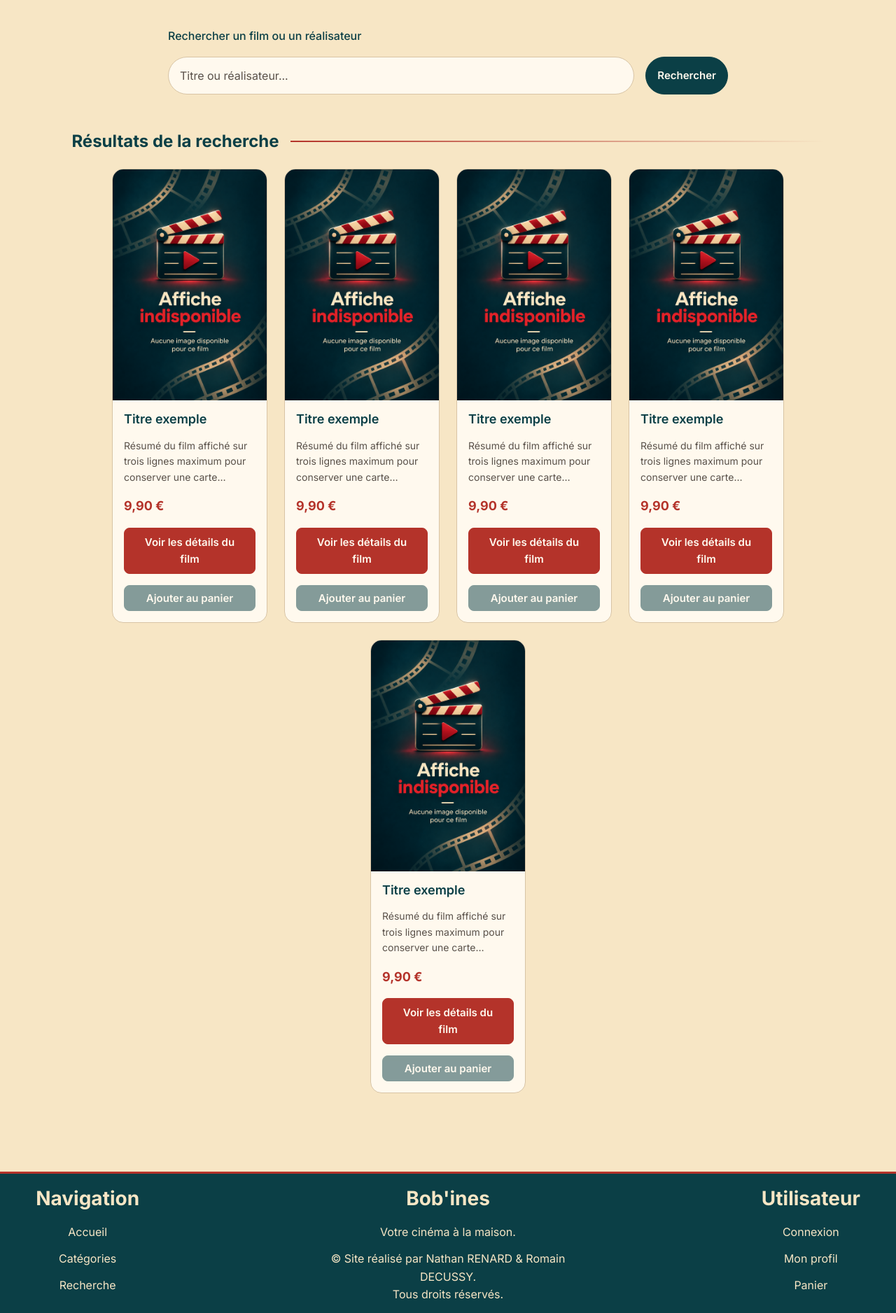
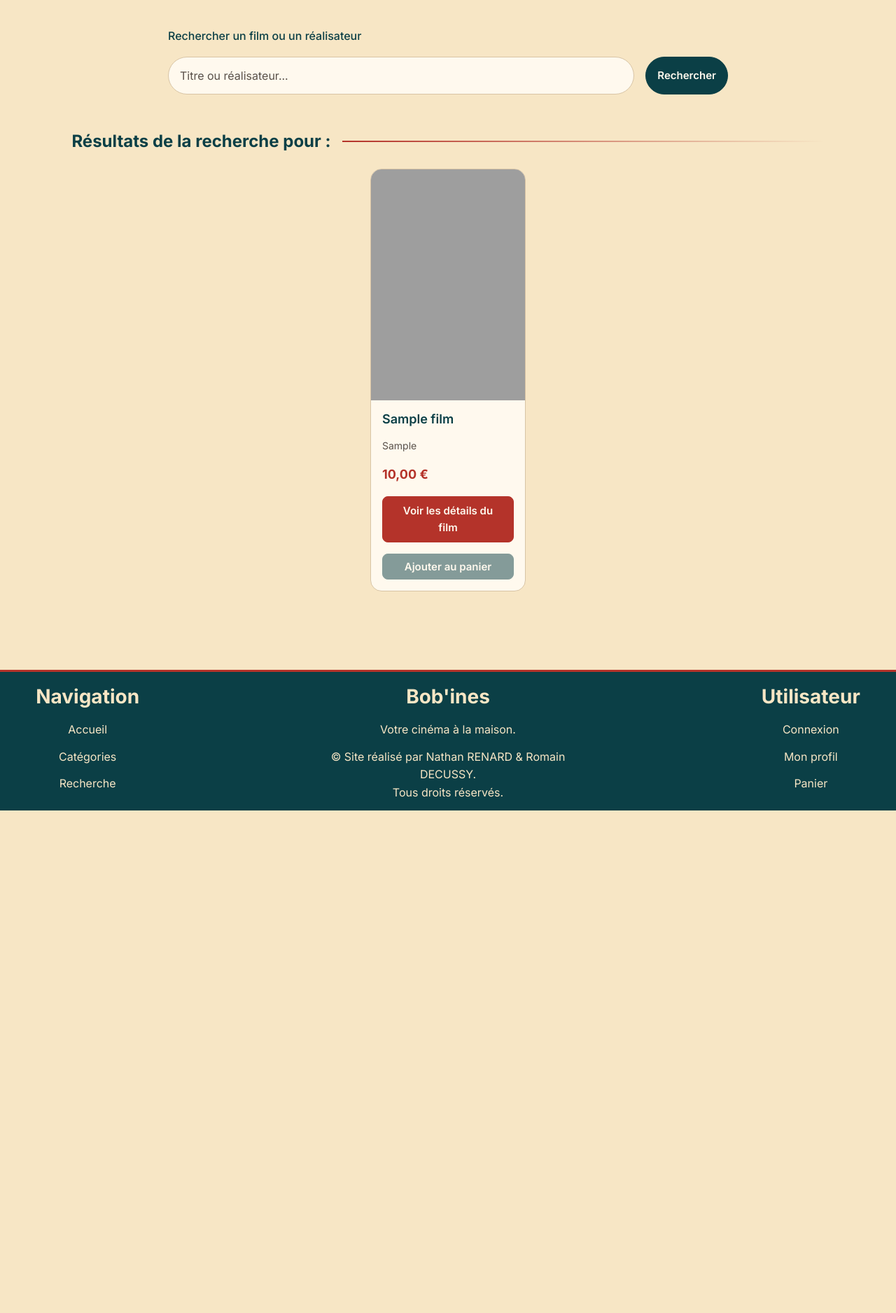
Before and after one commit to WhatDahFox/pPHPD1_Application.web.de.catalogue.et.achat.de.film, a PHP site: page /search.php in a window 1280 px wide. Shown: the part 263-2139 px from the top of the page at 70% size. After the commit the page ends 1421 px from the top, so only its background shows below. Run offline with PHP 8.4, Linux system fonts and the light colour scheme; tables that the repository leaves empty hold one stand-in row (values such as "Sample post"); grey boxes are pictures that could not be loaded.

Commit message:
feat(catalog): add movie and director search
SEARCH.PHP
--- Recherche de films par titre ou réalisateur
--- Affichage dynamique des résultats sous forme de cartes

```diff
--- a/public/index.php
+++ b/public/index.php
@@ -83,7 +83,7 @@
         2. Recherche de films ou réalisateurs
         ===================================== -->
         <section class="section_page section_recherche">
-            <form class="formulaire_recherche" action="search.php" method="get" role="search">
+            <form class="formulaire_recherche" action="search.php" method="get" role="search">  <!-- À l'exécution le formulaire envoie sur search.php -->
                 <label for="recherche_film"> Rechercher un film ou un réalisateur </label>
                 <div class="champ_recherche">
                     <input
--- a/public/search.php
+++ b/public/search.php
@@ -1,3 +1,32 @@
+<?php
+
+    // Connexion PDO
+    require_once __DIR__ . "/../config/database.php";
+
+    // Récupération de la recherche via l'URL
+    $termeRecherche = $_GET["recherche"] ?? "";
+    $rechercheSQL = "%" . $termeRecherche . "%";        // Permet l'approximation dans la recherche
+
+    // Récupération des films de la recherche
+    $recherche = $pdo->prepare(
+            "SELECT *
+                    FROM film
+                    INNER JOIN realisateur
+                        ON film.id_realisateur = realisateur.id_realisateur
+                    WHERE titre LIKE :titre
+                        OR nom LIKE :nom
+                        OR prenom LIKE :prenom
+                    ORDER BY annee_de_sortie DESC, id_film DESC;");
+
+    $recherche->execute([
+            "titre" => $rechercheSQL,
+            "nom" => $rechercheSQL,
+            "prenom" => $rechercheSQL
+    ]);
+
+    $filmsRecherches = $recherche->fetchAll(PDO::FETCH_ASSOC);
+?>
+
 <!doctype html>
 <html lang="fr">
 <head>
@@ -22,7 +51,7 @@
         ===================================== -->
 
         <section class="section_page section_recherche">
-            <form class="formulaire_recherche" action="/search.php" method="get" role="search">
+            <form class="formulaire_recherche" action="search.php" method="get" role="search">
                 <label for="recherche_film"> Rechercher un film ou un réalisateur </label>
                 <div class="champ_recherche">
                     <input
@@ -42,19 +71,32 @@
         ===================================== -->
 
         <section class="section_page section_resultats">
-            <h2 class="titre_section"> Résultats de la recherche </h2>
+            <h2 class="titre_section"> Résultats de la recherche pour :
+                <?= htmlspecialchars($termeRecherche, ENT_QUOTES, 'UTF-8') ?>
+            </h2>
             <div class="liste_films">
-                <!-- Carte de film provisoire pour l'exemple -->
+                <!-- Cartes de film générées dynamiquement -->
+                <?php foreach ($filmsRecherches as $film): ?>
+
                 <article class="carte_film">
-                    <img class="affiche_film" src="images/affiche_indisponible.png" alt="affiche du film">
+                    <img
+                            class="affiche_film"
+                            src="<?= htmlspecialchars(
+                                    !empty($film["affiche"]) ? $film["affiche"] : "images/affiche_indisponible.png",
+                                    ENT_QUOTES,
+                                    'UTF-8'
+                            ) ?>"
+                            onerror="this.onerror=null; this.src='images/affiche_indisponible.png';"
+                            alt="affiche du film <?php echo htmlspecialchars($film["titre"], ENT_QUOTES, 'UTF-8') ?>"
+                    >
                     <div class="contenu_carte_film">
-                        <h3 class="titre_film"> Titre exemple </h3>
-                        <p class="description_film">
-                            Résumé du film affiché sur trois lignes
-                            maximum pour conserver une carte homogène.
-                        </p>
-                        <p class="prix_film"> 9,90 € </p>
-                        <a class="lien_details_film" href="movie.php">
+                        <h3 class="titre_film"> <?php echo htmlspecialchars($film["titre"]) ?> </h3>
+                        <p class="description_film"> <?php echo htmlspecialchars($film["resume"]) ?> </p>
+                        <p class="prix_film"> <?php echo number_format((float) $film["prix"], 2, ",", " ") ?> € </p>
+                        <a
+                                class="lien_details_film"
+                                href="movie.php?id=<?php echo $film["id_film"] ?>"
+                        >
                             Voir les détails du film
                         </a>
                         <button class="bouton_panier" type="button" disabled>
@@ -62,82 +104,8 @@
                         </button>
                     </div>
                 </article>
-                <!-- ----------------------------------------- -->
-                <!-- Carte de film provisoire pour l'exemple -->
-                <article class="carte_film">
-                    <img class="affiche_film" src="images/affiche_indisponible.png" alt="affiche du film">
-                    <div class="contenu_carte_film">
-                        <h3 class="titre_film"> Titre exemple </h3>
-                        <p class="description_film">
-                            Résumé du film affiché sur trois lignes
-                            maximum pour conserver une carte homogène.
-                        </p>
-                        <p class="prix_film"> 9,90 € </p>
-                        <a class="lien_details_film" href="movie.php">
-                            Voir les détails du film
-                        </a>
-                        <button class="bouton_panier" type="button" disabled>
-                            Ajouter au panier
-                        </button>
-                    </div>
-                </article>
-                <!-- ----------------------------------------- -->
-                <!-- Carte de film provisoire pour l'exemple -->
-                <article class="carte_film">
-                    <img class="affiche_film" src="images/affiche_indisponible.png" alt="affiche du film">
-                    <div class="contenu_carte_film">
-                        <h3 class="titre_film"> Titre exemple </h3>
-                        <p class="description_film">
-                            Résumé du film affiché sur trois lignes
-                            maximum pour conserver une carte homogène.
-                        </p>
-                        <p class="prix_film"> 9,90 € </p>
-                        <a class="lien_details_film" href="movie.php">
-                            Voir les détails du film
-                        </a>
-                        <button class="bouton_panier" type="button" disabled>
-                            Ajouter au panier
-                        </button>
-                    </div>
-                </article>
-                <!-- ----------------------------------------- -->
-                <!-- Carte de film provisoire pour l'exemple -->
-                <article class="carte_film">
-                    <img class="affiche_film" src="images/affiche_indisponible.png" alt="affiche du film">
-                    <div class="contenu_carte_film">
-                        <h3 class="titre_film"> Titre exemple </h3>
-                        <p class="description_film">
-                            Résumé du film affiché sur trois lignes
-                            maximum pour conserver une carte homogène.
-                        </p>
-                        <p class="prix_film"> 9,90 € </p>
-                        <a class="lien_details_film" href="movie.php">
-                            Voir les détails du film
-                        </a>
-                        <button class="bouton_panier" type="button" disabled>
-                            Ajouter au panier
-                        </button>
-                    </div>
-                </article>
-                <!-- ----------------------------------------- -->
-                <!-- Carte de film provisoire pour l'exemple -->
-                <article class="carte_film">
-                    <img class="affiche_film" src="images/affiche_indisponible.png" alt="affiche du film">
-                    <div class="contenu_carte_film">
-                        <h3 class="titre_film"> Titre exemple </h3>
-                        <p class="description_film">
-                            Résumé du film affiché sur trois lignes
-                            maximum pour conserver une carte homogène.
-                        </p>
-                        <p class="prix_film"> 9,90 € </p>
-                        <a class="lien_details_film" href="movie.php">
-                            Voir les détails du film
-                        </a>
-                        <button class="bouton_panier" type="button" disabled>
-                            Ajouter au panier
-                        </button>
-                    </div>
-                </article>
+
+                <?php endforeach; ?>
                 <!-- ----------------------------------------- -->
             </div>
         </section>
```
